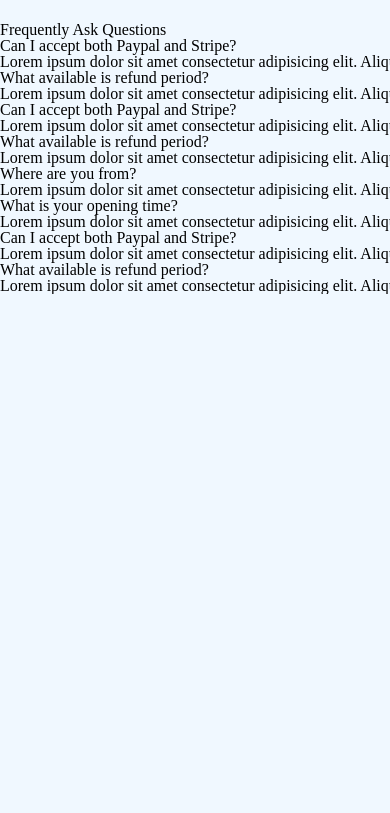
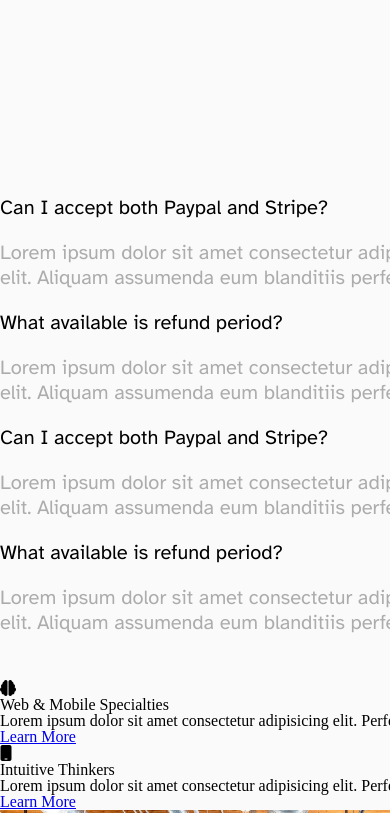
Before and after one commit to minamirza/oneder, a plain HTML site: page index.html in a window 390 px wide. Shown: the part 3334-4147 px from the top of the page. Before the commit the page ends 3628 px from the top, so only its background shows below. Drawn offline with Linux system fonts and the light colour scheme.

Commit message:
mobile-web html

```diff
--- a/css/style.css
+++ b/css/style.css
@@ -9,7 +9,7 @@ header {
 }
 
 body {
-    background-color: aliceblue;
+    background-color: #fafafa;
 }
 
 .logo a {
@@ -170,7 +170,7 @@ ul a {
     background-color: #007bff;
     color: white;
     border: none;
-    S cursor: pointer;
+    cursor: pointer;
     border-radius: 50px;
     width: 150px;
     height: 50px;
@@ -346,3 +346,34 @@ ul a {
     justify-content: center;
     text-align: center;
 }
+.questions-content-head {
+    font: 600 30px "Atkinson Hyperlegible", sans-serif;
+    color: #007bff;
+    justify-content: center;
+    text-align: center;
+    margin: 80px;
+}
+.question-part-two {
+    padding-left: 100px;
+}
+.questions-content-text {
+    display: flex;
+    justify-content: space-around;
+    width: 100%;
+}
+
+.questions-content-text h3 {
+    font: 500 20px "Atkinson Hyperlegible", sans-serif;
+    color: #000000;
+}
+
+.questions-content-text p {
+    font: 300 20px "Atkinson Hyperlegible", sans-serif;
+    color: #acacac;
+    margin: 20px 0 20px 0;
+}
+.img-web {
+    width: 520px;
+    height: 350px;
+}
+.mobile-web
--- a/index.html
+++ b/index.html
@@ -185,26 +185,56 @@
     </div>
     <div class="container">
         <section class="questions-content">
-            <h2>Frequently Ask Questions</h2>
-            <div class="questions-content-text"></div>
-            <div class="question-part-one"></div>
+            <h2 class="questions-content-head">Frequently Ask Questions</h2>
+            <div class="questions-content-text">
+                <div class="question-part-one">
                     <h3>Can I accept both Paypal and Stripe?</h3>
-        <p>Lorem ipsum dolor sit amet consectetur adipisicing elit. Aliquam assumenda eum blanditiis perferendis.</p>
+                    <p>Lorem ipsum dolor sit amet consectetur adipisicing elit. Aliquam assumenda eum blanditiis
+                        perferendis.</p>
                     <h3>What available is refund period?</h3>
-        <p>Lorem ipsum dolor sit amet consectetur adipisicing elit. Aliquam assumenda eum blanditiis perferendis.</p>
+                    <p>Lorem ipsum dolor sit amet consectetur adipisicing elit. Aliquam assumenda eum blanditiis
+                        perferendis.</p>
                     <h3>Can I accept both Paypal and Stripe?</h3>
-        <p>Lorem ipsum dolor sit amet consectetur adipisicing elit. Aliquam assumenda eum blanditiis perferendis.</p>
+                    <p>Lorem ipsum dolor sit amet consectetur adipisicing elit. Aliquam assumenda eum blanditiis
+                        perferendis.</p>
                     <h3>What available is refund period?</h3>
-        <p>Lorem ipsum dolor sit amet consectetur adipisicing elit. Aliquam assumenda eum blanditiis perferendis.</p>
-            <div class="question-part-two"></div>
+                    <p>Lorem ipsum dolor sit amet consectetur adipisicing elit. Aliquam assumenda eum blanditiis
+                        perferendis.</p>
+                </div>
+                <div class="question-part-two">
                     <h3>Where are you from?</h3>
-        <p>Lorem ipsum dolor sit amet consectetur adipisicing elit. Aliquam assumenda eum blanditiis perferendis.</p>
+                    <p>Voluptatum nobis obcaecati perferendis dolor totam unde dolores quod maxime corporis officia et.
+                        Distinctio assumenda minima maiores.</p>
                     <h3>What is your opening time?</h3>
-        <p>Lorem ipsum dolor sit amet consectetur adipisicing elit. Aliquam assumenda eum blanditiis perferendis.</p>
+                    <p>Lorem ipsum dolor sit amet consectetur adipisicing elit. Aliquam assumenda eum blanditiis
+                        perferendis.</p>
                     <h3>Can I accept both Paypal and Stripe?</h3>
-        <p>Lorem ipsum dolor sit amet consectetur adipisicing elit. Aliquam assumenda eum blanditiis perferendis.</p>
+                    <p>Lorem ipsum dolor sit amet consectetur adipisicing elit. Aliquam assumenda eum blanditiis
+                        perferendis.</p>
                     <h3>What available is refund period?</h3>
-        <p>Lorem ipsum dolor sit amet consectetur adipisicing elit. Aliquam assumenda eum blanditiis perferendis.</p>
+                    <p>Lorem ipsum dolor sit amet consectetur adipisicing elit. Aliquam assumenda eum blanditiis
+                        perferendis.</p>
+                </div>
+            </div>
+        </section>
+    </div>
+    <div class="container">
+        <section class="mobile-web">
+            <div class="web-mobile">
+            <i class="fa-solid fa-brain"></i>
+            <h3>Web & Mobile Specialties</h3>
+            <p>Lorem ipsum dolor sit amet consectetur adipisicing elit. Perferendis quis consect.</p>
+            <a href="#">Learn More</a>
+        </div>
+        <div class="intuitive">
+            <i class="fa-solid fa-mobile"></i>
+            <h3>Intuitive Thinkers</h3>
+            <p>Lorem ipsum dolor sit amet consectetur adipisicing elit. Perferendis quis consect.</p>
+            <a href="#">Learn More</a>
+        </div>
+        <div>
+            <img class="img-web" src="img/hero_1.jpg" alt="img-web" />
+        </div>
         </section>
     </div>
 </body>
```
Lines whose indentation alone changed are shown as unchanged.
